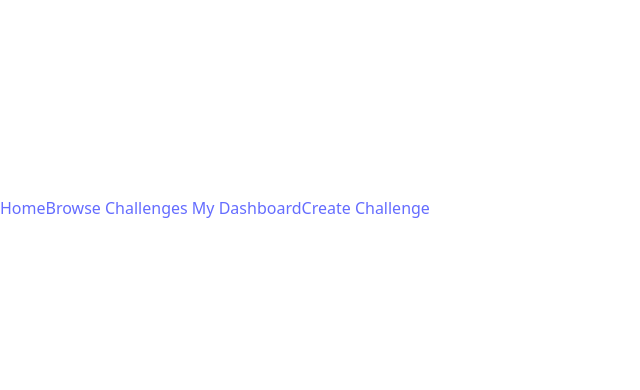
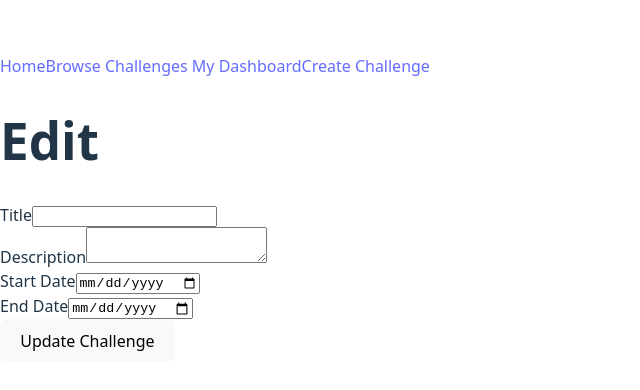
Before and after one commit to Adel-Yousef/habitquest-frontend, a React (Vite) app: page /challenges/1/edit in a window 1280 px wide. Shown: the part 192-582 px from the top of the page, without its empty margins (0-640 px from the left). Built offline with nearby package versions, Linux system fonts and the light colour scheme; no server answers.

Commit message:
Did the create and edit in the challengeForm if there is a challenge then edit else new

```diff
--- a/components/ChallengeDetail/ChallengeDetail.jsx
+++ b/components/ChallengeDetail/ChallengeDetail.jsx
@@ -46,6 +46,10 @@ function ChallengeDetail() {
         getSingleChallenge()
     }, [])
 
+    function handleProgressSaved(){
+        getSingleChallenge()
+    }
+
     if (errors) {
         return <h3>{errors}</h3>
     }
@@ -68,6 +72,7 @@ function ChallengeDetail() {
             <div>
                 <ProgressForm
                     participation={userParticipation}
+                    handleProgressSaved={handleProgressSaved}
                 />
                 <ProgressList progress={userParticipation.progress} />
             </div>
--- a/components/ChallengeDetail/ProgressForm.jsx
+++ b/components/ChallengeDetail/ProgressForm.jsx
@@ -1,7 +1,7 @@
 import {useState} from 'react'
 import axios from 'axios'
 
-function ProgressForm({participation, setChallenge}) {
+function ProgressForm({participation, setChallenge, handleProgressSaved}) {
     const [progressData, setProgressData] = useState({
         date: new Date().toISOString().split('T')[0],
         status: 'D'
@@ -22,9 +22,7 @@ function ProgressForm({participation, setChallenge}) {
         try {
             const response = await axios.post(`http://127.0.0.1:8000/api/participations/${participation.id}/progress/`, progressData)
             setMessage(`Progress logged for ${progressData.date}!`)
-
-            const UpdateResponse = await axios.get(`http://127.0.0.1:8000/api/challenges/${participation.challenge}/`)
-            setChallenge(UpdateResponse.data)
+            handleProgressSaved()
 
         } catch (error) {
             setMessage('Error logging progress')
@@ -34,7 +32,7 @@ function ProgressForm({participation, setChallenge}) {
   return (
     <div>
         <form onSubmit={logProgress}>
-            <input type='date' value={progressData.date} onChange={handleChange} />
+            <input type='date' name='date' value={progressData.date} onChange={handleChange} />
             <select name="status" value={progressData.status} onChange={handleChange} >
                 <option value="D">Done</option>
                 <option value="P">Partial</option>
--- a/components/ChallengeDetail/ProgressList.jsx
+++ b/components/ChallengeDetail/ProgressList.jsx
@@ -12,7 +12,7 @@ function ProgressList({progress}) {
     <div>
         <h3>Your Progress:</h3>
         {
-            progress
+            progress && progress.length > 0
             ?
             progress.map(prog => {
                 return(
--- a/components/ChallengeForm/ChallengeForm.jsx
+++ b/components/ChallengeForm/ChallengeForm.jsx
@@ -0,0 +1,85 @@
+import {useState, useEffect} from 'react'
+import axios from 'axios'
+import { useNavigate, useParams } from 'react-router'
+
+function ChallengeForm() {
+
+    const navigate = useNavigate()
+    const {challengeId} = useParams()
+
+    const [formData, setFormData] = useState({
+        title: '',
+        description: '',
+        start_date: '',
+        end_date: '',
+        created_by: 1  // Hardcoded for now
+    })
+
+    async function getSingleChallenge(){
+        const response = await axios.get(`http://127.0.0.1:8000/api/challenges/${challengeId}/`)
+        console.log('Challenge API response:', response.data)
+        setFormData(response.data)
+    }
+
+    useEffect(() =>{
+        if (challengeId){
+            getSingleChallenge()
+        }
+    }, [])
+
+    function handleChange(event){
+        setFormData({...formData, [event.target.name]: event.target.value })
+        console.log(formData)
+    }
+
+    async function handleSubmit(event){
+        event.preventDefault()
+
+        let response = {}
+
+        if (challengeId){
+            response = await axios.put(`http://127.0.0.1:8000/api/challenges/${challengeId}/`, formData)
+        } else {
+            response = await axios.post('http://127.0.0.1:8000/api/challenges/', formData)
+        }
+
+        console.log(response)
+        if (response.status === 201 || response.status === 200){
+            navigate(`/challenges/${response.data.id}`)
+        }
+    }
+
+  return (
+    <form onSubmit={handleSubmit}>
+        <div>
+            <h1> {challengeId ? `Edit ${formData.title}` : 'Create New Challenge'} </h1>
+
+            <div>
+                <label htmlFor="title">Title</label>
+                <input value={formData.title} onChange={handleChange} id='title' name='title' required />
+            </div>
+
+            <div>
+                <label htmlFor="description">Description</label>
+                <textarea value={formData.description} onChange={handleChange} id='description' name='description' required />
+            </div>
+
+            <div>
+                <label htmlFor="start_date">Start Date</label>
+                <input value={formData.start_date} onChange={handleChange} type='date' id='start_date' name='start_date' required />
+            </div>
+
+            <div>
+                <label htmlFor="end_date">End Date</label>
+                <input value={formData.end_date} onChange={handleChange} type='date' id='end_date' name='end_date' required />
+            </div>
+
+            <button type="submit">
+                {challengeId ? 'Update Challenge' : 'Create Challenge'}
+            </button>
+        </div>
+    </form>
+  )
+}
+
+export default ChallengeForm
--- a/src/App.jsx
+++ b/src/App.jsx
@@ -7,6 +7,7 @@ import ChallengeIndex from "../components/ChallengeIndex/ChallengeIndex"
 import NavBar from "../components/NavBar/NavBar"
 import HomePage from "../components/HomePage/HomePage"
 import ChallengeDetail from "../components/ChallengeDetail/ChallengeDetail"
+import ChallengeForm from "../components/ChallengeForm/ChallengeForm"
 
 
 
@@ -37,6 +38,8 @@ function App() {
         <Route path="/" element={<HomePage />} />
         <Route path="/challenges" element={<ChallengeIndex />} />
         <Route path="/challenges/:challengeId" element={<ChallengeDetail />} />
+        <Route path="/challenges/new" element={<ChallengeForm />} />
+        <Route path="/challenges/:challengeId/edit" element={<ChallengeForm />} />
       </Routes>
     </Router>
   )
```
